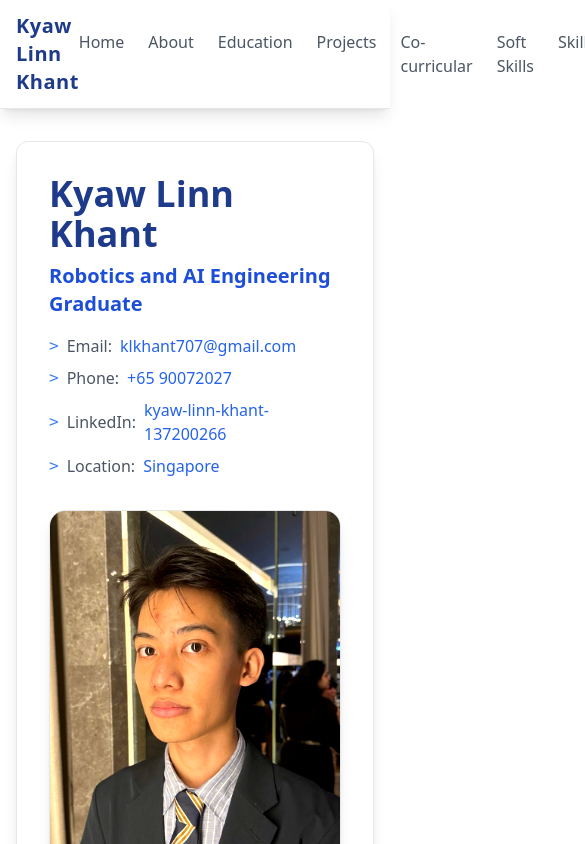
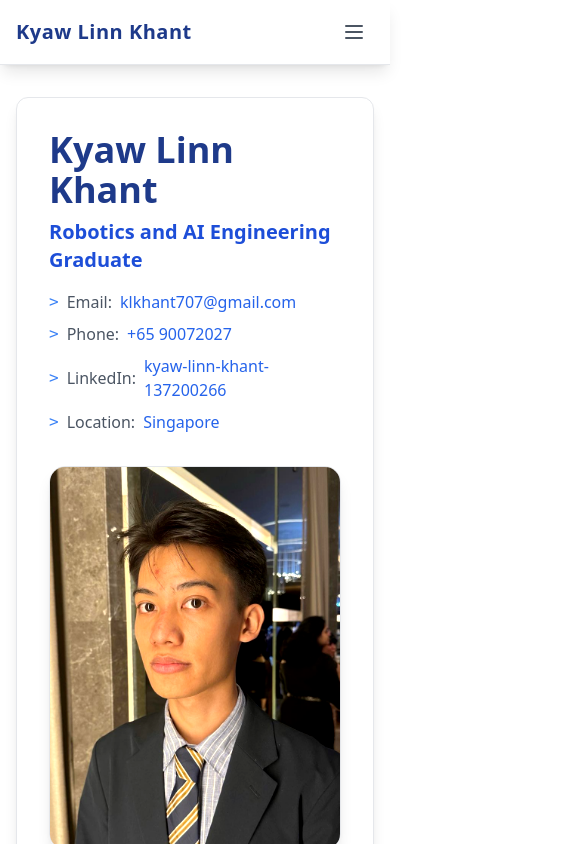
Before and after one commit to hydromelonn229/kyaw-linn-khant-portfolio, a React (Create React App) app: page / in a window 390 px wide. Shown: the top 844 px of the page, 585 px wide, since content can reach past the window. Built offline with nearby package versions, Linux system fonts and the light colour scheme.

Commit message:
responsive Navbar

```diff
--- a/src/App.tsx
+++ b/src/App.tsx
@@ -1,4 +1,4 @@
-import React from 'react';
+import React, { useState } from 'react';
 import { BrowserRouter as Router, Routes, Route, useLocation, Link } from 'react-router-dom';
 import HeroSection from './components/HeroSection.tsx';
 import AboutMeSection from './components/AboutMeSection.tsx';
@@ -14,6 +14,7 @@ import SearchRescueOperation from './components/projects/SearchRescueOperation.t
 function Navigation() {
   const location = useLocation();
   const isProjectPage = location.pathname.startsWith('/projects/');
+  const [isMenuOpen, setIsMenuOpen] = useState(false);
 
   const scrollToSection = (e: React.MouseEvent<HTMLAnchorElement>, sectionId: string) => {
     e.preventDefault();
@@ -27,13 +28,39 @@ function Navigation() {
         behavior: 'smooth'
       });
     }
+    setIsMenuOpen(false); // Close mobile menu after clicking
   };
 
   return (
     <nav className="bg-white shadow-lg sticky top-0 z-50 border-b border-gray-200">
-      <div className="container mx-auto px-4 py-3 flex justify-between items-center">
+      <div className="container mx-auto px-4 py-3">
+        <div className="flex justify-between items-center">
           <span className="text-xl font-bold tracking-wide text-blue-900">Kyaw Linn Khant</span>
-        <ul className="flex space-x-6 text-gray-600 font-medium">
+
+          {/* Mobile menu button */}
+          <button
+            onClick={() => setIsMenuOpen(!isMenuOpen)}
+            className="md:hidden p-2 rounded-md hover:bg-gray-100 focus:outline-none"
+          >
+            <svg
+              className="h-6 w-6 text-gray-600"
+              fill="none"
+              strokeLinecap="round"
+              strokeLinejoin="round"
+              strokeWidth="2"
+              viewBox="0 0 24 24"
+              stroke="currentColor"
+            >
+              {isMenuOpen ? (
+                <path d="M6 18L18 6M6 6l12 12" />
+              ) : (
+                <path d="M4 6h16M4 12h16M4 18h16" />
+              )}
+            </svg>
+          </button>
+
+          {/* Desktop Navigation */}
+          <ul className="hidden md:flex space-x-6 text-gray-600 font-medium">
             {isProjectPage ? (
               <li>
                 <Link to="/" className="hover:text-blue-600 transition-colors duration-200">
@@ -52,6 +79,34 @@ function Navigation() {
               </>
             )}
           </ul>
+        </div>
+
+        {/* Mobile Navigation */}
+        <div className={`md:hidden ${isMenuOpen ? 'block' : 'hidden'} mt-4 pb-4`}>
+          <ul className="space-y-3 text-gray-600 font-medium">
+            {isProjectPage ? (
+              <li>
+                <Link
+                  to="/"
+                  className="block py-2 hover:text-blue-600 transition-colors duration-200"
+                  onClick={() => setIsMenuOpen(false)}
+                >
+                  ← Back to Home
+                </Link>
+              </li>
+            ) : (
+              <>
+                <li><a href="#hero" onClick={(e) => scrollToSection(e, 'hero')} className="block py-2 hover:text-blue-600 transition-colors duration-200">Home</a></li>
+                <li><a href="#about" onClick={(e) => scrollToSection(e, 'about')} className="block py-2 hover:text-blue-600 transition-colors duration-200">About</a></li>
+                <li><a href="#education" onClick={(e) => scrollToSection(e, 'education')} className="block py-2 hover:text-blue-600 transition-colors duration-200">Education</a></li>
+                <li><a href="#projects" onClick={(e) => scrollToSection(e, 'projects')} className="block py-2 hover:text-blue-600 transition-colors duration-200">Projects</a></li>
+                <li><a href="#co-curricular" onClick={(e) => scrollToSection(e, 'co-curricular')} className="block py-2 hover:text-blue-600 transition-colors duration-200">Co-curricular</a></li>
+                <li><a href="#soft-skills" onClick={(e) => scrollToSection(e, 'soft-skills')} className="block py-2 hover:text-blue-600 transition-colors duration-200">Soft Skills</a></li>
+                <li><a href="#skills" onClick={(e) => scrollToSection(e, 'skills')} className="block py-2 hover:text-blue-600 transition-colors duration-200">Skills</a></li>
+              </>
+            )}
+          </ul>
+        </div>
       </div>
     </nav>
   );
```
Lines whose indentation alone changed are shown as unchanged.
